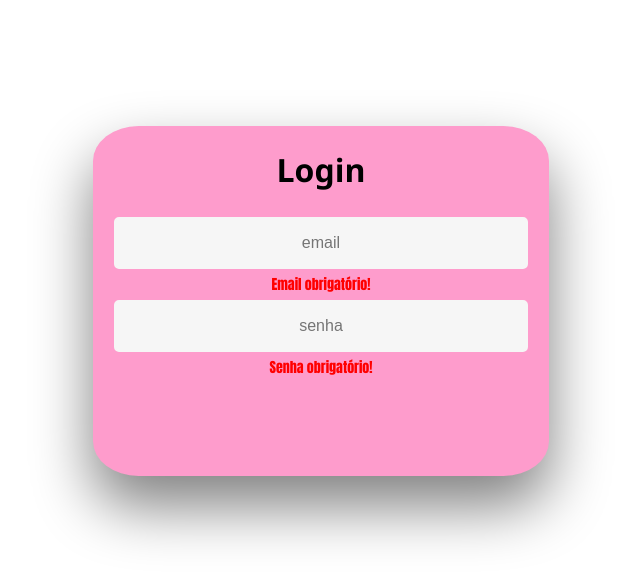
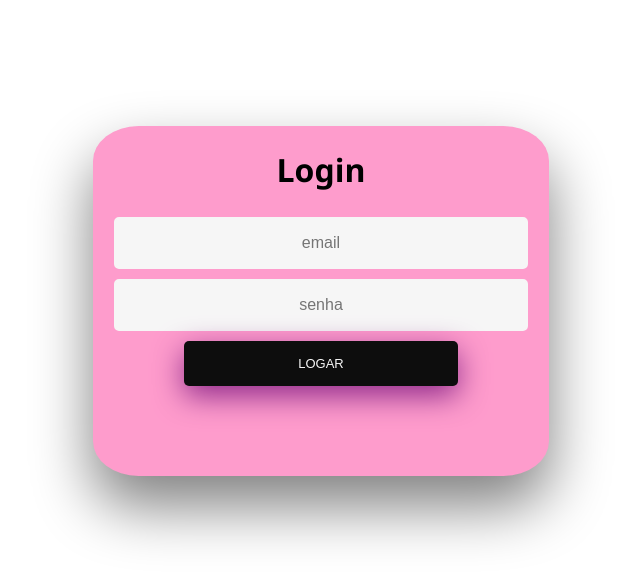
Before and after one commit to clebson2039/Tela_login2, an Angular app: page /login in a window 1280 px wide. Shown: the top 582 px of the page, without its empty margins (319-959 px from the left). Built offline with nearby package versions, Linux system fonts and the light colour scheme.

Commit message:
não está pegand os dados de submit

```diff
--- a/src/app/pages/login/login.component.html
+++ b/src/app/pages/login/login.component.html
@@ -1,21 +1,28 @@
 <div class="conteudo-login">
-    <form class="conteudo-form" [formGroup]="loginForm">
+
+    <form class="conteudo-form" [formGroup]="loginForm" (submit)="submitLogin()">
         <div>
             <div>
                 <H1 class="titulo">Login</H1>
             </div>
             <div>
-                <input class="input-Login" placeholder="email" formControlName="email">
+                <input class="input-Login" placeholder="email" formControlName="email" />
             </div>
-            <div class="mensagem-erro">
-                Email obrigatório!
+            <div class="mensagem-erro" *ngIf="loginForm.get('email')?.errors?.['required'] && loginForm.get('email')?.touched">
+                Campo Obrigatório
+            </div>
+            <div class="mensagem-erro" *ngIf="loginForm.get('email')?.errors?.['email'] && loginForm.get('email')?.touched">
+                Formato de email não é válido
             </div>
             <div>
-                <input class="input-Senha" placeholder="senha" formControlName="senha">
+                <input class="input-Login" type="password" placeholder="senha" formControlName="senha" />
             </div>
-            <div class="mensagem-erro">
-                Senha obrigatório!
+            <div class="mensagem-erro" *ngIf="loginForm.get('senha')?.errors?.['required'] && loginForm.get('senha')?.touched">
+                Campo Obrigatório
             </div>
+        </div>
+        <div>
+            <button class="input-submit" [disabled]="!loginForm.valid">Logar</button>
         </div>
     </form>
 </div>
--- a/src/app/pages/login/login.component.scss
+++ b/src/app/pages/login/login.component.scss
@@ -6,7 +6,7 @@
 
   .conteudo-form {
     border-radius: 10%;
-    background-color: #FE9CCC;
+    background-color: #fe9ccc;
     box-shadow: 0 30px 60px 0 gray;
     text-align: center;
     width: 45%;
@@ -18,8 +18,8 @@
   }
 }
 
-.titulo{
-  font-family: 'Segoe UI', Tahoma, Geneva, Verdana, sans-serif;
+.titulo {
+  font-family: "Segoe UI", Tahoma, Geneva, Verdana, sans-serif;
 }
 
 .input-Login {
@@ -53,5 +53,21 @@
 .mensagem-erro {
   font-size: 14px;
   color: red;
-    font-family: Impact, Haettenschweiler, 'Arial Narrow Bold', sans-serif;
+  font-family: Impact, Haettenschweiler, "Arial Narrow Bold", sans-serif;
 }
+
+.input-submit {
+  background-color: #0d0d0d;
+  color: #f6f6f6;
+  border: none;
+  padding: 15px 0px;
+  margin-top: 5px;
+  text-align: center;
+  text-transform: uppercase;
+  font-size: 13px;
+  box-shadow: 0px 10px 30px 0px #8f2a8b;
+  border-radius: 5px 5px 5px 5px;
+  transition: all 0.3s ease-in-out;
+  width: 60%;
+  cursor: pointer;
+}
```
Lines whose indentation alone changed are shown as unchanged.
